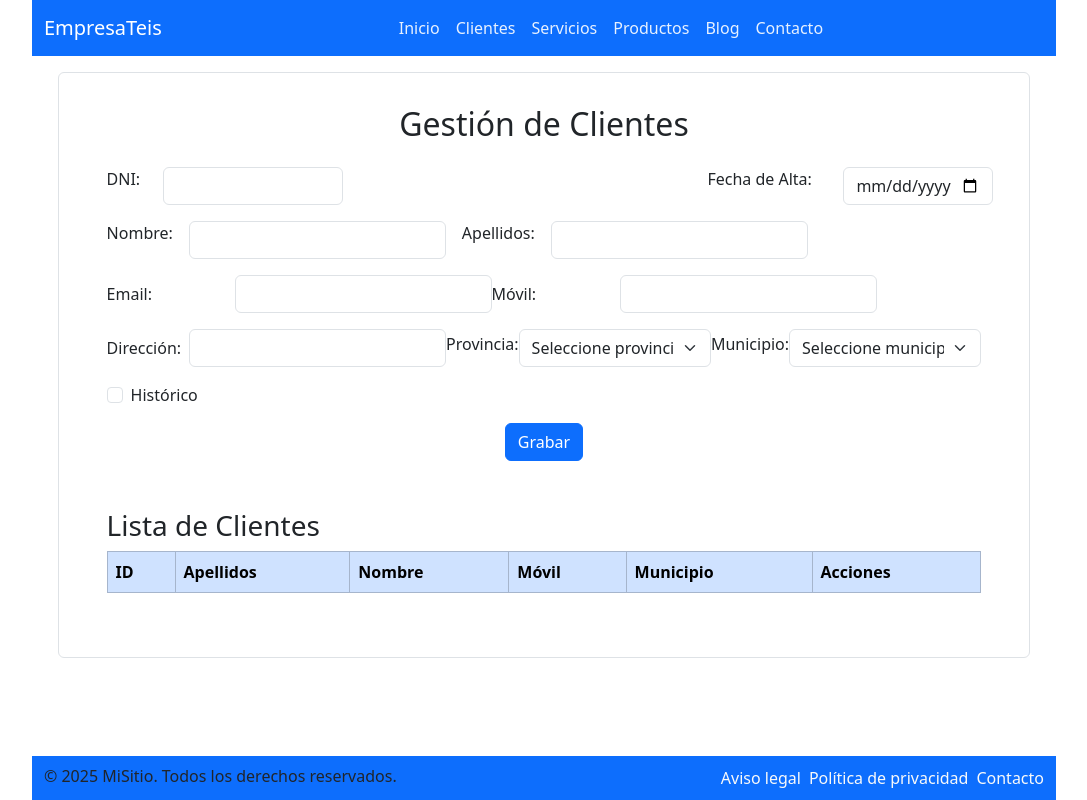
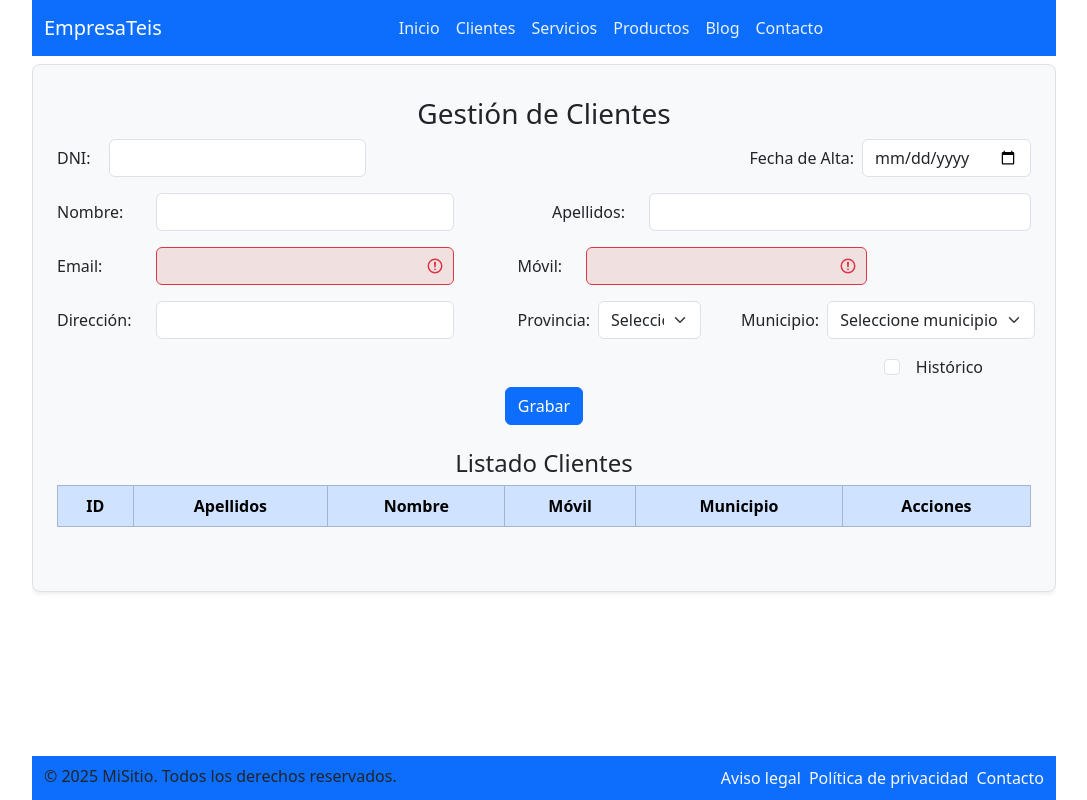
Before and after one commit to VoctorSN/sancheznogueira, a Vue app: page / in a window 1280 px wide. Shown: the whole page, without its empty margins (96-1183 px from the left). Built offline with nearby package versions, Linux system fonts and the light colour scheme.

Commit message:
Refactor GestionClientes component for improved layout and validation feedback

```diff
--- a/src/App.vue
+++ b/src/App.vue
@@ -20,9 +20,7 @@ import GestionClientes from './components/GestionClientes.vue'
 #app {
   max-width: 80%;
   margin: 0 auto;
-  /* centra horizontalmente */
   height: 100vh;
-  /* equivalente a vh-100 */
   display: flex;
   flex-direction: column;
 }
--- a/src/components/GestionClientes.vue
+++ b/src/components/GestionClientes.vue
@@ -1,97 +1,128 @@
 <template>
-    <div class="gestion-clientes border rounded mt-3 mb-3 p-5 pt-2">
-        <h2 class="text-center my-4">Gestión de Clientes</h2>
-
+    <div class="mx-auto mt-2 p-4 pb-5 border rounded-3 shadow-sm min-vh-75 bg-light">
+        <h3 class="text-center my-2">Gestión de Clientes</h3>
         <!-- Formulario -->
-        <form @submit.prevent="agregarCliente" class="mb-5">
-            <!-- DNI -->
-            <div class="mb-3 d-flex justify-content-between">
-                <div class="row">
-                    <label for=" dni" class="me-2 mb-0" style="width: 60px;">DNI:</label>
-                    <input type="text" id="dni" style="max-width: 180px;" @blur="validarDni"
-                        :class="{ 'is-invalid': !dniValido }" v-model="nuevoCliente.dni" class="form-control"
-                        required />
-                    <div v-if="!dniValido" class="is-invalid-feedback">DNI o NIE inválido</div>
+        <form @submit.prevent="agregarCliente" class="mb-4">
+            <!-- DNI con validación visual -->
+            <div class="mb-3 row align-items-center">
+                <!-- Columna DNI -->
+                <div class="col-md-4 d-flex align-items-center">
+                    <label for="dni" class="form-label mb-0 w-25">DNI: </label>
+                    <div class="flex-grow-1">
+                        <input type="text" id="dni" v-model="nuevoCliente.dni" @blur="validarDni"
+                            class="form-control w-auto" :class="{ 'is-invalid': !dniValido }" required />
+                        <div v-if="!dniValido" class="invalid-feedback">
+                            DNI o NIE inválido.
+                        </div>
+                    </div>
                 </div>
 
-                <div class="row">
-                    <label for="fechaAlta" class="me-2 mb-2" style="width: 140px;">Fecha de Alta:</label>
-                    <input type="date" id="fechaAlta" style="max-width: 150px;" v-model="nuevoCliente.fechaAlta"
-                        class="form-control" />
+                <!-- Columna Fecha de Alta a la derecha -->
+                <div class="col-md-4 ms-auto d-flex align-items-center justify-content-end">
+                    <label for="fechaAlta" class="form-label me-2 mb-0 text-nowrap">Fecha de Alta:</label>
+                    <input type="date" id="fechaAlta" v-model="nuevoCliente.fechaAlta" class="form-control w-auto" />
                 </div>
             </div>
 
             <!-- Nombre y Apellidos -->
-            <div class="mb-3 d-flex gap-3">
+            <div class="mb-3 row g-3 align-items-center">
+                <!-- Nombre -->
+                <div class="col-md-5 d-flex align-items-center">
+                    <label for="nombre" class="form-label  mb-0 text-nowrap w-25">Nombre:</label>
+                    <input type="text" id="nombre" v-model="nuevoCliente.nombre" class="form-control flex-grow-1"
+                        @blur="capitalizarNombre" required />
+                </div>
 
-                <label for="nombre" class="form-label">Nombre:</label>
-                <input type="text" id="nombre" v-model="nuevoCliente.nombre" class="form-control" required />
-                <label for="apellidos" class="form-label">Apellidos:</label>
-                <input type="text" id="apellidos" v-model="nuevoCliente.apellidos" class="form-control" required />
+                <!-- Apellidos -->
+                <div class="col-md-6 d-flex align-items-center ms-auto">
+                    <label for="apellidos" class="form-label me-4 mb-0 text-nowrap">Apellidos:</label>
+                    <input type="text" id="apellidos" v-model="nuevoCliente.apellidos" class="form-control flex-grow-1"
+                        @blur="capitalizarApellidos" required />
+                </div>
             </div>
 
-            <!-- Email -->
-            <div class="mb-3 d-flex align-items-center">
-                <label for="email" class="me-2 mb-0" style="width: 120px;">Email:</label>
-                <input type="email" id="email" v-model="nuevoCliente.email" class="form-control" required />
+            <!-- Email y Móvil -->
+            <div class="mb-3 row g-3 align-items-center">
+                <!-- Email -->
+                <div class="col-md-5 d-flex align-items-center">
+                    <label for="email" class="form-label mb-0 text-nowrap w-25">Email:</label>
+                    <input type="email" id="email" v-model="nuevoCliente.email" class="form-control flex-grow-1"
+                        @blur="validarEmail" :class="{ 'is-invalid': !emailValido }" required />
+                </div>
 
                 <!-- Móvil -->
-                <label for="movil" class="me-2 mb-0" style="width: 120px;">Móvil:</label>
-                <input type="tel" id="movil" v-model="nuevoCliente.movil" class="form-control" />
+                <div class="col-md-3 d-flex align-items-center">
+                    <label for="movil" class="form-label me-4 ms-5 mb-0 text-nowrap ">Móvil:</label>
+                    <input type="tel" id="movil" v-model="nuevoCliente.movil" @blur="validarMovil"
+                        class="form-control flex-grow-1 text-center" :class="{ 'is-invalid': !movilValido }" />
+                </div>
             </div>
 
-            <!-- Dirección -->
-            <div class="mb-3 d-flex align-items-center">
-                <label for="direccion" class="me-2 mb-0" style="width: 120px;">Dirección:</label>
-                <input type="text" id="direccion" v-model="nuevoCliente.direccion" class="form-control" />
-                <label for="provincia" class="form-label">Provincia:</label>
-                <select id="provincia" v-model="nuevoCliente.provincia" class="form-select" @change="filtrarMunicipios">
-                    <option disabled value="">Seleccione provincia</option>
-                    <option v-for="prov in provincias" :key="prov" :value="prov">
-                        {{ prov }}
-                    </option>
-                </select>
 
-                <label for="municipio" class="form-label">Municipio:</label>
-                <select id="municipio" v-model="nuevoCliente.municipio" class="form-select">
-                    <option disabled value="">Seleccione municipio</option>
-                    <option v-for="mun in municipiosFiltrados" :key="mun" :value="mun">
-                        {{ mun }}
-                    </option>
-                </select>
-            </div>
-            <!-- Histórico -->
-            <div class="mb-3 form-check">
-                <input type="checkbox" id="historico" v-model="nuevoCliente.historico" class="form-check-input" />
-                <label for="historico" class="form-check-label">Histórico</label>
+
+            <!-- Dirección, Provincia y Municipio -->
+            <div class="mb-3 row g-3 align-items-center">
+                <!-- Dirección -->
+                <div class="col-md-5 d-flex align-items-center">
+                    <label for="direccion" class="form-label mb-0 w-25 text-nowrap">Dirección:</label>
+                    <input type="text" id="direccion" v-model="nuevoCliente.direccion"
+                        class="form-control flex-grow-1" />
+                </div>
+
+                <!-- Provincia -->
+                <div class="col-md-3 d-flex align-items-center">
+                    <label for="provincia" class="form-label me-2 ms-5 mb-0 text-nowrap">Provincia:</label>
+                    <select id="provincia" v-model="nuevoCliente.provincia" class="form-select flex-grow-1 w-25"
+                        @change="filtrarMunicipios">
+                        <option disabled value="">Seleccione provincia</option>
+                        <option v-for="prov in provincias" :key="prov" :value="prov">{{ prov }}</option>
+                    </select>
+                </div>
+
+                <!-- Municipio -->
+                <div class="col-md-3 d-flex align-items-center">
+                    <label for="municipio" class="form-label me-2 ms-4 mb-0 text-nowrap">Municipio:</label>
+                    <select id="municipio" v-model="nuevoCliente.municipio" class="form-select flex-grow-1 w-auto">
+                        <option disabled value="">Seleccione municipio</option>
+                        <option v-for="mun in municipiosFiltrados" :key="mun" :value="mun">{{ mun }}</option>
+                    </select>
+                </div>
             </div>
 
-            <button type="submit" class="btn btn-primary mx-auto d-block">Grabar</button>
+            <!-- Histórico -->
+            <div class="d-flex justify-content-end mb-2">
+                <input type="checkbox" id="historico" v-model="nuevoCliente.historico" class="form-check-input" />
+                <label for="historico" class="form-check-label ms-3 me-5 mb-0">Histórico</label>
+            </div>
+
+            <!-- Botón centrado -->
+            <div class="text-center">
+                <button type="submit" class="btn btn-primary">Grabar</button>
+            </div>
+
         </form>
-
         <!-- Lista de Clientes -->
         <div class="table-responsive">
-            <h3>Lista de Clientes</h3>
+            <h4 class="text-center w-100">Listado Clientes</h4>
             <table class="table table-bordered table-striped w-100">
                 <thead class="table-primary">
                     <tr>
-                        <th>ID</th>
-                        <th>Apellidos</th>
-                        <th>Nombre</th>
-                        <th>Móvil</th>
-                        <th>Municipio</th>
-
-                        <th>Acciones</th>
+                        <th class="text-center">ID</th>
+                        <th class="text-center">Apellidos</th>
+                        <th class="text-center">Nombre</th>
+                        <th class="text-center">Móvil</th>
+                        <th class="text-center">Municipio</th>
+                        <th class="text-center">Acciones</th>
                     </tr>
                 </thead>
                 <tbody>
                     <tr v-for="(cliente, index) in clientes" :key="index">
-                        <th scope="row">{{ index + 1 }}</th>
+                        <th scope="row" class="text-center">{{ index + 1 }}</th>
                         <td>{{ cliente.apellidos }}</td>
                         <td>{{ cliente.nombre }}</td>
-                        <td>{{ cliente.movil }}</td>
-                        <td>{{ cliente.municipio }}</td>
-                        <td>
+                        <td class="text-center">{{ cliente.movil }}</td>
+                        <td class="text-center">{{ cliente.municipio }}</td>
+                        <td class="align-middle text-center">
                             <button @click="eliminarCliente(index)" class="btn btn-danger btn-sm">
                                 <i class="bi bi-trash"></i>
                             </button>
@@ -102,6 +133,7 @@
         </div>
     </div>
 </template>
+
 
 <script setup>
 import { ref } from 'vue';
```
